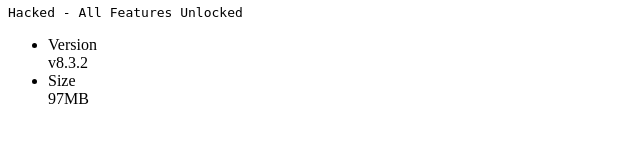
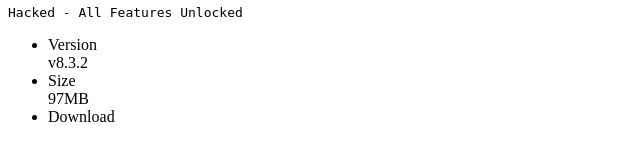
Before and after one commit to ReboIOS/ReboStore, a PHP site: page /pages/videostar.php in a window 1280 px wide. Shown: the part 1378-1520 px from the top of the page, without its empty margins (0-640 px from the left). Before the commit the page ends 1482 px from the top, so only its background shows below. Run offline with PHP 8.4, Linux system fonts and the light colour scheme.

Commit message:
Update videostar.php
Signed-off-by: ReboIOS <73317171+ReboIOS@users.noreply.github.com>

```diff
--- a/pages/videostar.php
+++ b/pages/videostar.php
@@ -32,7 +32,7 @@
                 <div class="item-title-row">
                   <div class="item-title">
                     VideoStar++
-                  </div><a href="itms-services://?action=download-manifest&url=https://www.rebostore.cf/install/videostar.plist"
+                  </div><a onclick="clickCounter()" href="itms-services://?action=download-manifest&url=https://www.rebostore.cf/install/videostar.plist"
                   class=
                   "button button-round button-fill button-raised color-green external">Get
                   <i class=
@@ -78,6 +78,16 @@
               </div>
             </div>
           </li>
+          <li>
+            <div class="item-content">
+              <div class="item-inner">
+                <div class="item-title">
+                  Download
+                </div>
+                <div id="result"> </div>
+              </div>
+            </div>
+          </li>
         </ul>
       </div>
     </div>
```
